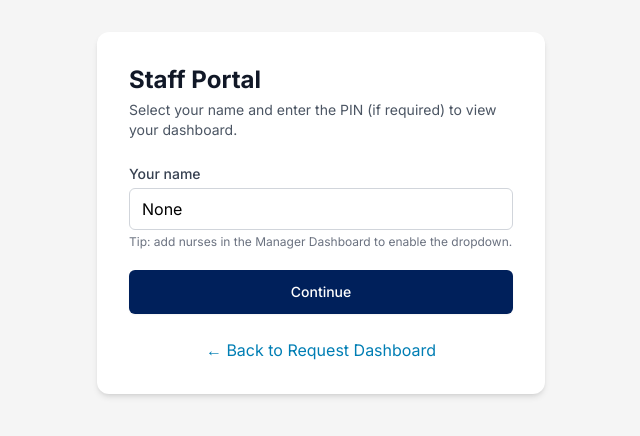
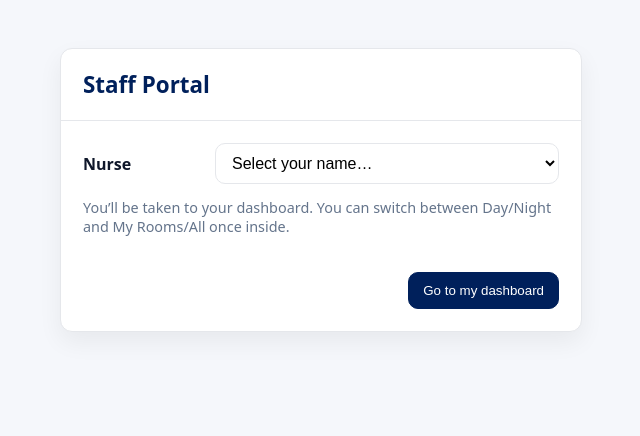
Before and after one commit to calllightproject/chatbot, a Flask app: page /staff-portal in a window 1280 px wide. Shown: the top 436 px of the page, without its empty margins (319-959 px from the left). Run offline with Flask 3, Linux system fonts and the light colour scheme; some libraries are stand-ins or nearby versions.

Commit message:
Update staff_portal.html
pin

```diff
--- a/templates/staff_portal.html
+++ b/templates/staff_portal.html
@@ -1,88 +1,73 @@
 <!DOCTYPE html>
 <html lang="en">
 <head>
-  <meta charset="UTF-8" />
-  <meta name="viewport" content="width=device-width, initial-scale=1.0"/>
+  <meta charset="UTF-8">
+  <meta name="viewport" content="width=device-width,initial-scale=1">
   <title>Staff Portal</title>
-  <script src="https://cdn.tailwindcss.com"></script>
-  <link href="https://fonts.googleapis.com/css2?family=Inter:wght@400;500;600;700&display=swap" rel="stylesheet">
   <style>
     :root {
-      --core-blue: #00205b;
-      --accent-blue: #007eb4;
-      --light-gray-background: #f5f5f5;
-      --white: #ffffff;
+      --core-blue:#00205b; --accent:#007eb4; --bg:#f5f7fb; --white:#fff; --text:#303235; --border:#e5e7eb;
     }
-    body { font-family: 'Inter', sans-serif; background-color: var(--light-gray-background); }
-    .button-primary { background-color: var(--core-blue); color: var(--white); }
-    .button-primary:hover { background-color: #093582; }
-    .link { color: var(--accent-blue); }
-    .link:hover { color: var(--core-blue); }
+    body { margin:0; font-family: system-ui, -apple-system, "Segoe UI", Roboto, Arial, sans-serif; background:var(--bg); color:var(--text); }
+    .wrap { max-width: 520px; margin: 48px auto; background: var(--white); border:1px solid var(--border); border-radius: 12px; box-shadow: 0 10px 24px rgba(0,0,0,.06); }
+    .head { padding: 20px 22px; border-bottom: 1px solid var(--border); }
+    h1 { margin:0; color: var(--core-blue); font-size: 1.4rem; }
+    .body { padding: 22px; }
+    .row { display:flex; gap:12px; margin-bottom: 14px; align-items: center; }
+    label { width: 120px; font-weight: 600; color:#0f172a; }
+    input[type="password"], select, input[type="text"] {
+      flex: 1; padding: 10px 12px; border: 1px solid var(--border); border-radius: 10px; font-size: 1rem; background:#fff;
+    }
+    .hint { font-size:.9rem; color:#64748b; margin: 6px 0 14px 0; }
+    .actions { display:flex; gap:10px; justify-content: flex-end; padding: 0 22px 22px; }
+    .btn { border:1px solid var(--core-blue); background: var(--core-blue); color:#fff; padding:10px 14px; border-radius: 10px; cursor:pointer; }
+    .btn:hover { background:#093582; }
+    .flash { margin: 14px 22px 0; padding:10px 12px; border-radius:10px; background:#fef3c7; color:#7c2d12; border:1px solid #fde68a; }
   </style>
 </head>
-<body class="p-4 sm:p-6 lg:p-8">
-  <div class="container mx-auto max-w-md bg-white p-6 sm:p-8 rounded-xl shadow-md">
-    <header class="mb-6">
-      <h1 class="text-2xl font-bold text-gray-900">Staff Portal</h1>
-      <p class="text-sm text-gray-600 mt-1">Select your name and enter the PIN (if required) to view your dashboard.</p>
-    </header>
+<body>
+  <div class="wrap">
+    <div class="head">
+      <h1>Staff Portal</h1>
+    </div>
 
-    {% with messages = get_flashed_messages(with_categories=true) %}
+    {% set has_flash = false %}
+    {% with messages = get_flashed_messages() %}
       {% if messages %}
-        <div class="mb-4 space-y-2">
-          {% for category, message in messages %}
-            <div class="text-sm px-3 py-2 rounded
-                        {% if category == 'danger' %} bg-red-50 text-red-700 border border-red-200
-                        {% elif category == 'success' %} bg-green-50 text-green-700 border border-green-200
-                        {% else %} bg-gray-50 text-gray-700 border border-gray-200 {% endif %}">
-              {{ message }}
-            </div>
-          {% endfor %}
+        {% set has_flash = true %}
+        <div class="flash">
+          {% for m in messages %}<div>{{ m }}</div>{% endfor %}
         </div>
       {% endif %}
     {% endwith %}
 
-    <form method="POST" action="{{ url_for('staff_portal') }}" class="space-y-5">
-      <!-- Nurse name -->
-      <div>
-        <label for="staff_name" class="block text-sm font-medium text-gray-700 mb-1">Your name</label>
+    <form method="POST" action="{{ url_for('staff_portal') }}">
+      <div class="body">
+        {% if pin_required %}
+          <div class="row">
+            <label for="pin">PIN</label>
+            <input type="password" id="pin" name="pin" placeholder="Enter PIN" autocomplete="current-password" required>
+          </div>
+          <div class="hint">A valid PIN is required to proceed.</div>
+        {% endif %}
 
-        {% if nurse_names and nurse_names|length > 0 %}
-          <select id="staff_name" name="staff_name"
-                  class="block w-full px-3 py-2 border border-gray-300 rounded-md focus:outline-none focus:ring-blue-500 focus:border-blue-500">
+        <div class="row">
+          <label for="staff_name">Nurse</label>
+          <select id="staff_name" name="staff_name" required>
             <option value="">Select your name…</option>
             {% for n in nurse_names %}
-              <option value="{{ n }}" {% if prior_name|default('') == n %}selected{% endif %}>{{ n }}</option>
+              <option value="{{ n }}" {% if prior_name and prior_name == n %}selected{% endif %}>{{ n }}</option>
             {% endfor %}
           </select>
-        {% else %}
-          <!-- Fallback text input if no names available -->
-          <input type="text" id="staff_name" name="staff_name" value="{{ prior_name|default('') }}"
-                 placeholder="Type your full name"
-                 class="block w-full px-3 py-2 border border-gray-300 rounded-md focus:outline-none focus:ring-blue-500 focus:border-blue-500"/>
-          <p class="text-xs text-gray-500 mt-1">Tip: add nurses in the Manager Dashboard to enable the dropdown.</p>
-        {% endif %}
+        </div>
+
+        <div class="hint">You’ll be taken to your dashboard. You can switch between Day/Night and My Rooms/All once inside.</div>
       </div>
 
-      <!-- PIN (only shown if portal requires one) -->
-      {% if pin_required %}
-        <div>
-          <label for="pin" class="block text-sm font-medium text-gray-700 mb-1">PIN</label>
-          <input type="password" id="pin" name="pin" inputmode="numeric" autocomplete="off"
-                 class="block w-full px-3 py-2 border border-gray-300 rounded-md focus:outline-none focus:ring-blue-500 focus:border-blue-500"/>
-          <p class="text-xs text-gray-500 mt-1">Ask the charge RN for today’s PIN.</p>
-        </div>
-      {% endif %}
-
-      <button type="submit"
-              class="w-full px-6 py-3 rounded-md shadow-sm text-sm font-medium button-primary transition-colors">
-        Continue
-      </button>
+      <div class="actions">
+        <button class="btn" type="submit">Go to my dashboard</button>
+      </div>
     </form>
-
-    <div class="text-center mt-6">
-      <a href="{{ url_for('dashboard') }}" class="link">← Back to Request Dashboard</a>
-    </div>
   </div>
 </body>
 </html>
```
